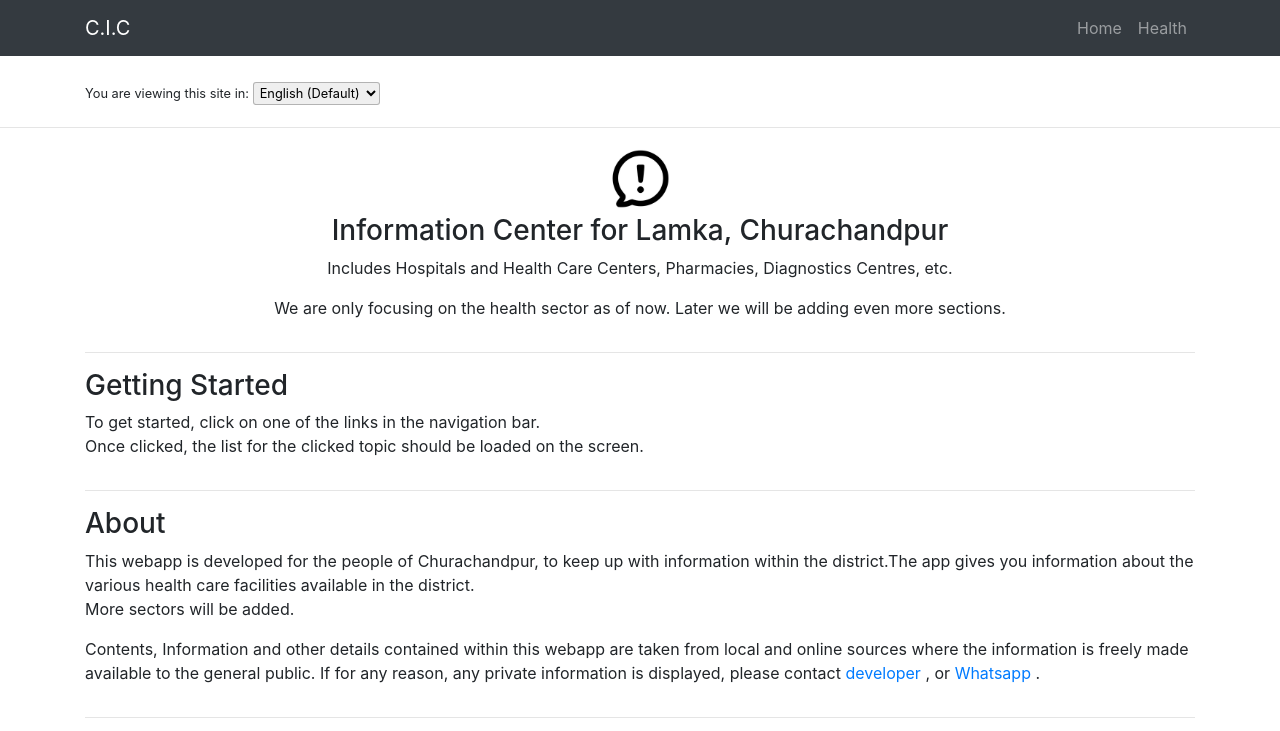
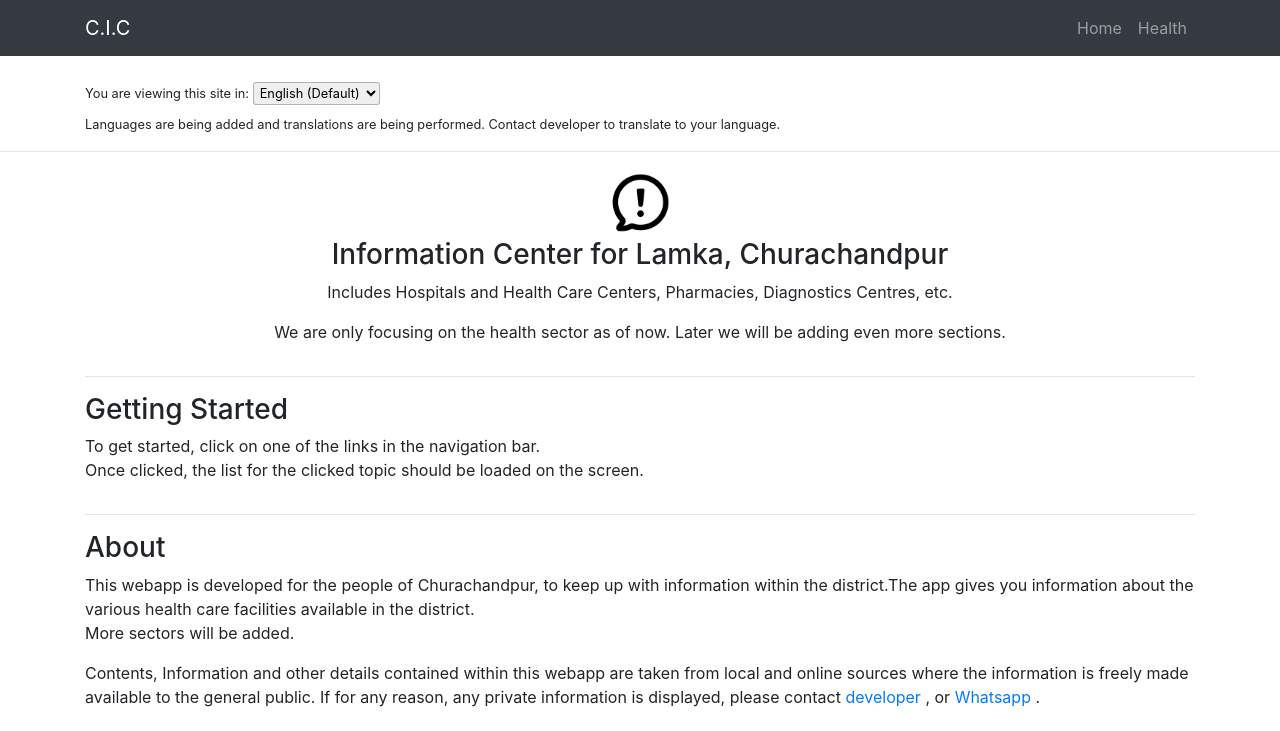
Before and after one commit to JoeSwanTonsing/cic_web, a plain HTML site: page index.html in a window 1280 px wide. Shown: the top 731 px of the page. Drawn offline with nearby package versions, Linux system fonts and the light colour scheme.

Commit message:
Update index.html

```diff
--- a/index.html
+++ b/index.html
@@ -129,6 +129,9 @@
           <option value="en" selected="true">English (Default)</option>
           <!-- <option value="pai">Paite</option> -->
         </select></small>
+      </div>
+      <div class="col-lg-12 col-sm-12">
+        <small>Languages are being added and translations are being performed. Contact developer to translate to your language.</small>
       </div>
     </div>
   </div>
```
